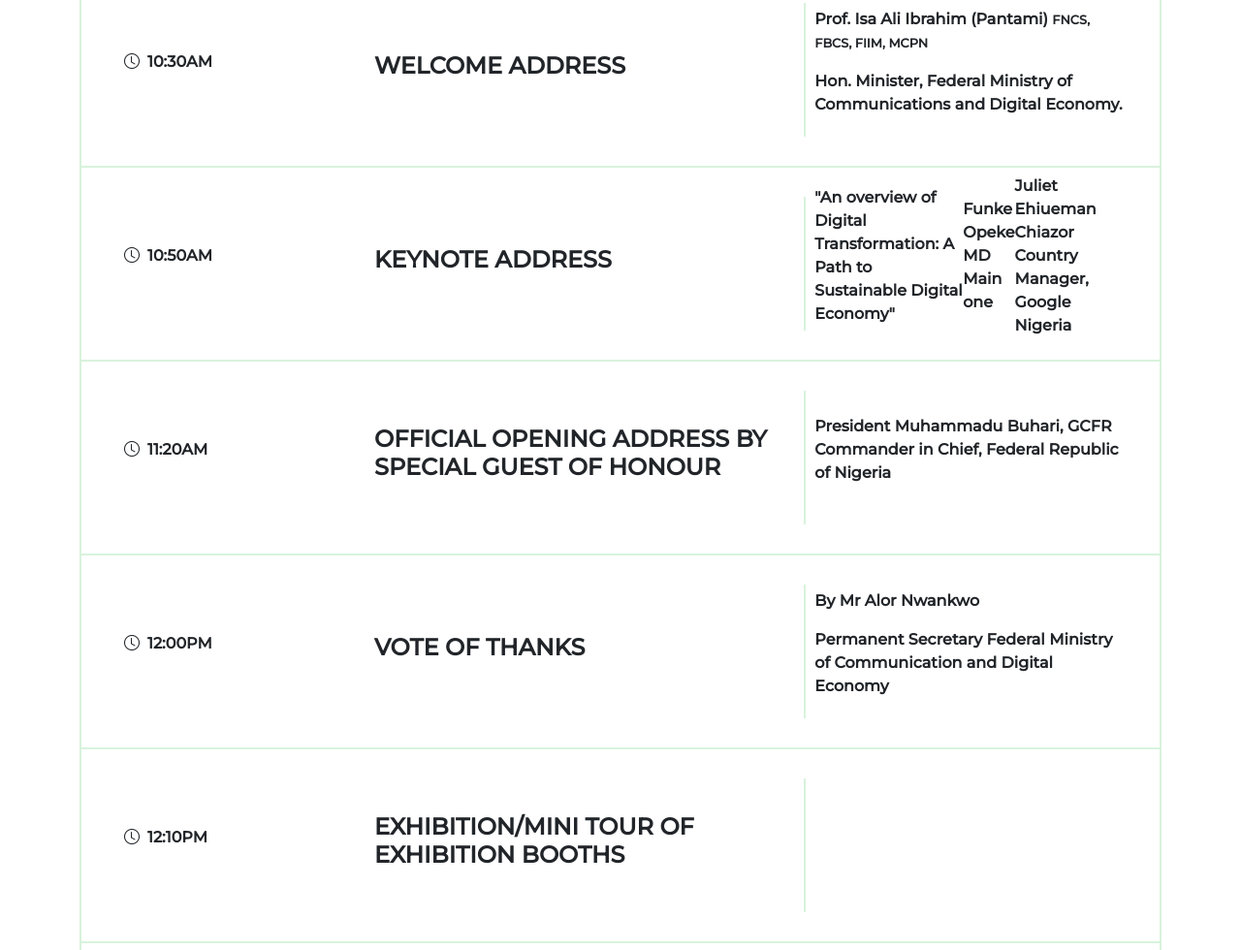
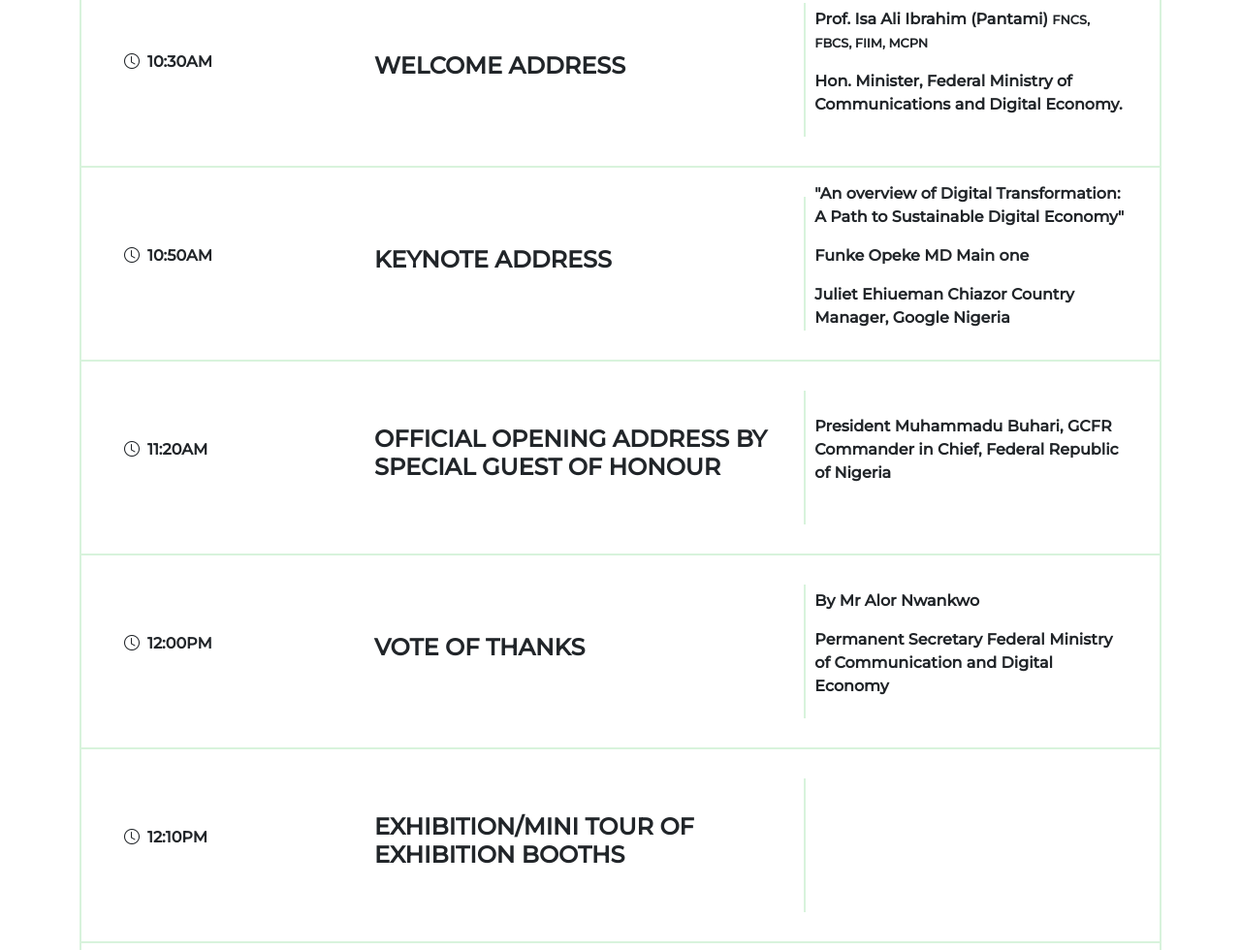
Before and after one commit to imubarak234/digital-nigeria-website, a website: page index.html in a window 1280 px wide. Shown: the part 5497-6477 px from the top of the page at 97% size. Drawn offline with nearby package versions, Linux system fonts and the light colour scheme.

Commit message:
clean up

```diff
--- a/index.html
+++ b/index.html
@@ -909,9 +909,12 @@
                 </div>
                 <div class="col-md-4 speaker-section">
                   <span class="sides"></span>
-                  <P>"An overview of Digital Transformation: A Path to Sustainable Digital Economy"</P>
-                  <p>Funke Opeke MD Main one</p>
-                  <p>Juliet Ehiueman Chiazor Country Manager, Google Nigeria</p>
+                  <div>
+                    <P>"An overview of Digital Transformation: A Path to Sustainable Digital Economy"</P>
+                    <p>Funke Opeke MD Main one</p>
+                    <p>Juliet Ehiueman Chiazor Country Manager, Google Nigeria</p>
+                  </div>
+
                 </div>
               </div>
             </div>
--- a/index.js
+++ b/index.js
@@ -154,9 +154,11 @@ section1.addEventListener('click', () => {
       </div>
       <div class="col-md-4 speaker-section">
         <span class="sides"></span>
+        <div>
           <P>"An overview of Digital Transformation: A Path to Sustainable Digital Economy"</P>
           <p>Funke Opeke MD Main one</p>
           <p>Juliet Ehiueman Chiazor Country Manager, Google Nigeria</p>
+        </div>
       </div>
     </div>
   </div>
@@ -940,9 +942,11 @@ day1.addEventListener('click', () => {
         </div>
         <div class="col-md-4 speaker-section">
           <span class="sides"></span>
+          <div>
             <P>"An overview of Digital Transformation: A Path to Sustainable Digital Economy"</P>
             <p>Funke Opeke MD Main one</p>
             <p>Juliet Ehiueman Chiazor Country Manager, Google Nigeria</p>
+          </div>
         </div>
       </div>
     </div>
--- a/main.css
+++ b/main.css
@@ -17,7 +17,7 @@ body {
 
 html {
   scroll-behavior: smooth;
-  scroll-padding-top: 80px;
+  scroll-padding-top: 90px;
 }
 
 #header-form i {
```
Lines whose indentation alone changed are shown as unchanged.
